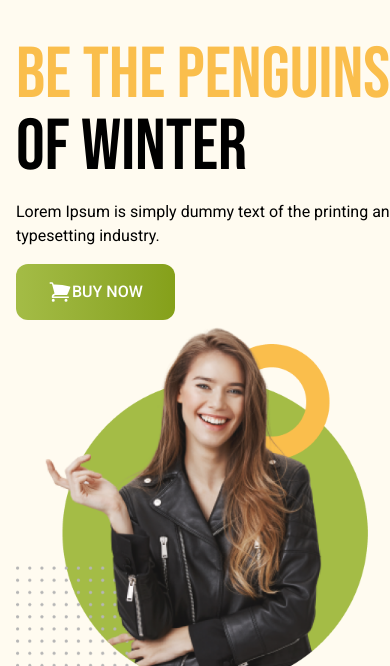
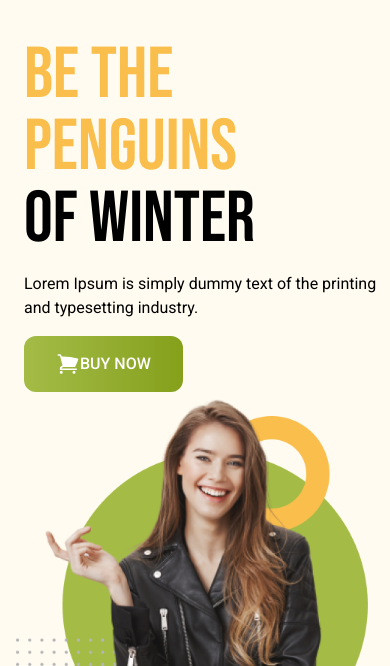
Before and after one commit to Sabbir-XD/penguin-fashion-tailwind, a plain HTML site: page index.html in a window 390 px wide. Shown: the part 178-844 px from the top of the page. Drawn offline with nearby package versions, Linux system fonts and the light colour scheme.

Commit message:
update some section

```diff
--- a/index.html
+++ b/index.html
@@ -34,7 +34,7 @@
         </nav>
         <!-- banner part start -->
          <div class="md:w-6xl mx-auto pt-10 md:flex justify-between items-center pb-25">
-            <div class="w-sm ">
+            <div class="md:w-sm w-fit mx-2 md:mx-0">
                 <h1 class="text-7xl uppercase font-bebas-neue"><span class="text-[#FABE4C] ">Be the Penguins</span> <br>
                     <span>of Winter</span></h1>
                 <p class="text-base mt-4">Lorem Ipsum is simply dummy text of the printing
```
